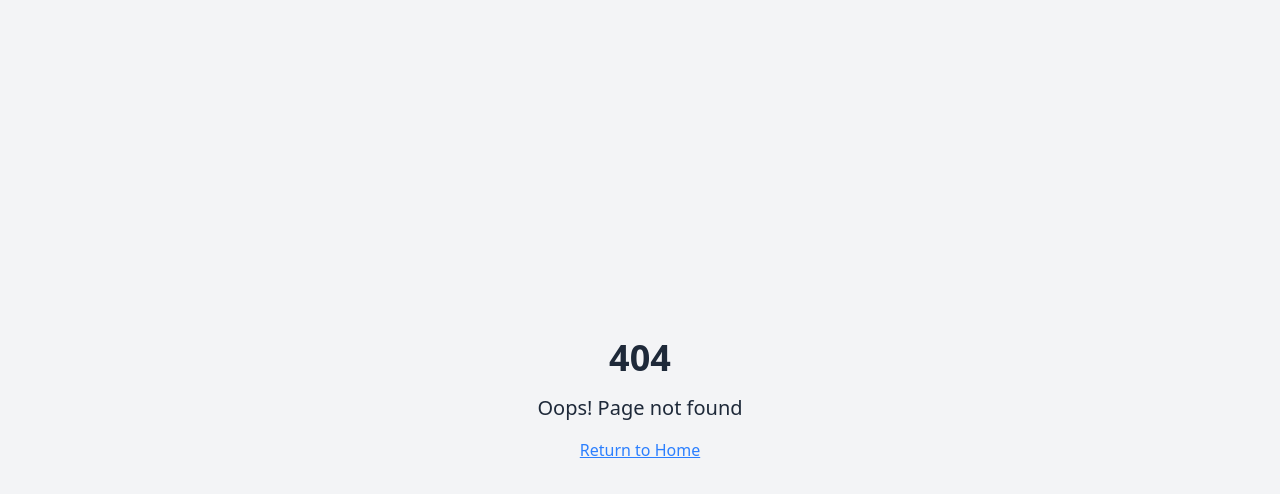
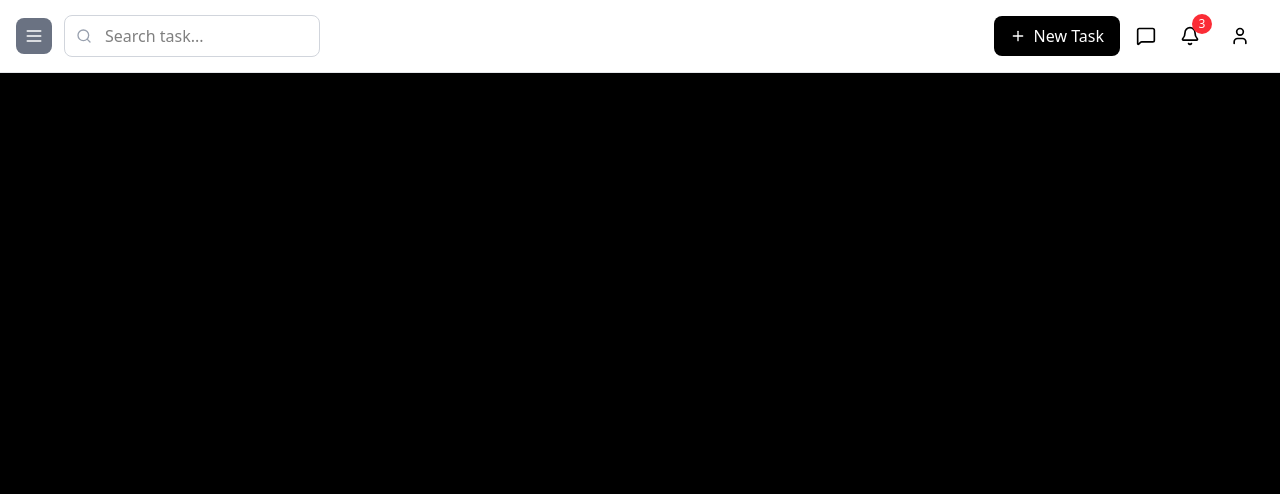
Before and after one commit to atharva-patil-23/Flow-Ai, a React (Vite) app in the folder client/: page /dashboard in a window 1280 px wide. Before the commit this address had no page. Shown: the top 494 px of the page. Built offline with nearby package versions, Linux system fonts and the light colour scheme.

Commit message:
add Dashboard page and TopNavigation component; update routing in App

```diff
--- a/client/src/App.jsx
+++ b/client/src/App.jsx
@@ -4,6 +4,7 @@ import LandingPage from "./pages/LandingPage.jsx"
 import SignupPage from './pages/SignupPage.jsx'
 import LoginPage from './pages/LoginPage.jsx'
 import NotFound from './pages/NotFound.jsx'
+import Dashboard from './pages/Dashboard.jsx'
 
 function App() {
 
@@ -15,6 +16,7 @@ function App() {
           <Route path="/" element={<LandingPage />} />
           <Route path="/signup" element={<SignupPage />} />
           <Route path="/login" element={<LoginPage />} />
+          <Route path="/dashboard" element={<Dashboard />} />
           <Route path="*" element={<NotFound />} />
         </Routes>
       </div>
--- /dev/null
+++ b/client/src/components/dashboard/TopNavigation.jsx
@@ -0,0 +1,107 @@
+import React, { useState } from 'react';
+import { Search, Bell, Plus, Menu, MessageSquare, User, Settings, LogOut } from 'lucide-react';
+
+const TopNavigation = ({
+  onToggleSidebar,
+  onToggleRightPanel,
+  onNewTask,
+}) => {
+  const [searchValue, setSearchValue] = useState('');
+
+  const handleNewTask = () => {
+    if (onNewTask) {
+      onNewTask();
+    }
+  };
+
+  return (
+    <nav className="bg-white border-b border-gray-200 px-4 py-3 flex items-center justify-between">
+      {/* Left section */}
+      <div className="flex items-center gap-3">
+        <button
+          onClick={onToggleSidebar}
+          className="p-2 bg-gray-500  hover:bg-gray-700 rounded-lg transition-colors"
+        >
+          <Menu className="h-5 w-5" />
+        </button>
+
+        <div className="relative">
+          <Search className="absolute left-3 top-1/2 transform -translate-y-1/2 h-4 w-4 text-gray-400" />
+          <input
+            type="text"
+            placeholder="Search task..."
+            value={searchValue}
+            onChange={(e) => setSearchValue(e.target.value)}
+            className="pl-10 pr-4 py-2 border text-black border-gray-300 rounded-lg focus:outline-none focus:ring-2 focus:ring-red-500 focus:border-transparent w-64"
+          />
+        </div>
+      </div>
+
+      {/* Right section */}
+      <div className="flex items-center gap-2">
+        <button
+          onClick={handleNewTask}
+          className="flex items-center gap-2 bg-black hover:bg-gray-700 text-white px-4 py-2 rounded-lg transition-colors"
+        >
+          <Plus className="h-4 w-4" />
+          <span className="hidden sm:inline">New Task</span>
+        </button>
+
+        <button
+          onClick={onToggleRightPanel}
+          className="p-2 hover:bg-gray-100 rounded-lg transition-colors"
+        >
+          <MessageSquare className="h-5 w-5 text-black" />
+        </button>
+
+        <div className="relative">
+          <button className="p-2 hover:bg-gray-100 rounded-lg transition-colors">
+            <Bell className="h-5 w-5 text-black" />
+          </button>
+          <span className="absolute -top-1 -right-1 bg-red-500 text-white text-xs rounded-full h-5 w-5 flex items-center justify-center">
+            3
+          </span>
+        </div>
+
+        {/* User dropdown */}
+        <div className="relative">
+          <button
+            className="flex items-center gap-2 p-2 hover:bg-gray-100 rounded-lg transition-colors"
+            onClick={() => {
+
+            }}
+          >
+            <div className="w-8 h-8 rounded-full flex items-center justify-center">
+              <User className="h-5 w-5 text-black" />
+            </div>
+
+          </button>
+
+
+          <div className="absolute right-0 mt-2 w-48 bg-white rounded-lg shadow-lg border border-gray-200 py-1 z-50 hidden">
+            <div className="px-4 py-2 border-b border-gray-100">
+              <p className="text-sm font-medium">John Doe</p>
+              <p className="text-xs text-gray-500">john@example.com</p>
+            </div>
+            <button className="w-full text-left px-4 py-2 text-sm hover:bg-gray-50 flex items-center gap-2">
+              <User className="h-4 w-4" />
+              Profile
+            </button>
+            <button className="w-full text-left px-4 py-2 text-sm hover:bg-gray-50 flex items-center gap-2">
+              <Settings className="h-4 w-4" />
+              Settings
+            </button>
+            <div className="border-t border-gray-100 mt-1 pt-1">
+              <button className="w-full text-left px-4 py-2 text-sm hover:bg-gray-50 flex items-center gap-2 text-red-600">
+                <LogOut className="h-4 w-4" />
+                Sign out
+              </button>
+            </div>
+          </div>
+        </div>
+      </div>
+    </nav>
+  );
+};
+
+export default TopNavigation;
--- /dev/null
+++ b/client/src/pages/Dashboard.jsx
@@ -0,0 +1,38 @@
+import React, { useState } from 'react';
+import  TopNavigation  from '../components/dashboard/TopNavigation.jsx';
+
+const Dashboard = () => {
+    const [sidebarCollapsed, setSidebarCollapsed] = useState(false);
+    const [sidebarMobileOpen, setSidebarMobileOpen] = useState(false);
+    const [rightPanelOpen, setRightPanelOpen] = useState(false);
+    const [currentView, setCurrentView] = useState('list'); // removed TypeScript type annotation
+    const [showNewTaskForm, setShowNewTaskForm] = useState(false);
+
+    const handleNewTask = () => {
+      setShowNewTaskForm(true);
+    };
+
+    const handleToggleNewTaskForm = () => {
+      setShowNewTaskForm(!showNewTaskForm);
+    };
+
+    return (
+        <div className="min-h-screen bg-background text-foreground">
+          <TopNavigation
+            onToggleSidebar={() => {
+              if (window.innerWidth < 768) {
+                setSidebarMobileOpen(!sidebarMobileOpen);
+              } else {
+                setSidebarCollapsed(!sidebarCollapsed);
+              }
+            }}
+            onToggleRightPanel={() => setRightPanelOpen(!rightPanelOpen)}
+            sidebarMobileOpen={sidebarMobileOpen}
+            onCloseMobileSidebar={() => setSidebarMobileOpen(false)}
+            onNewTask={handleNewTask}
+          />
+        </div>
+    );
+};
+
+export default Dashboard;
```
